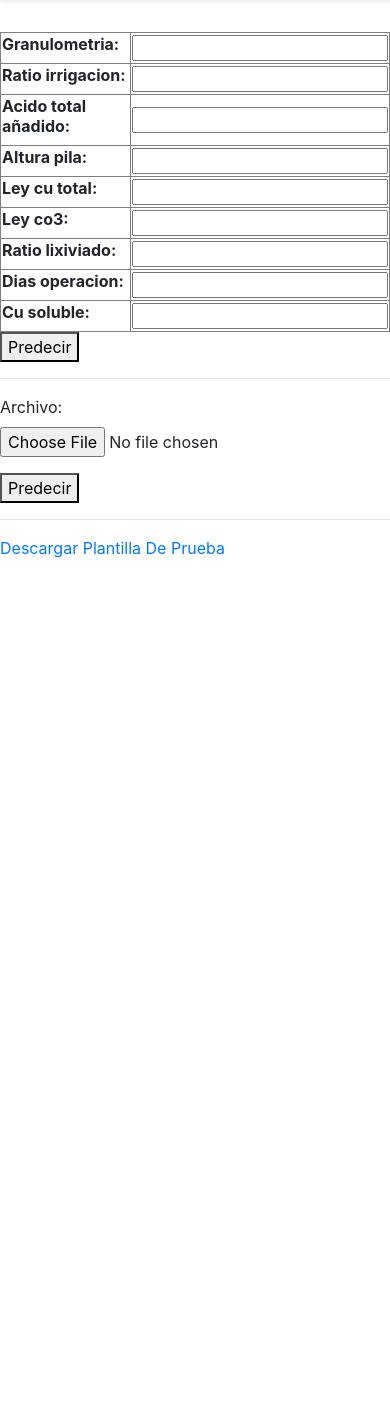
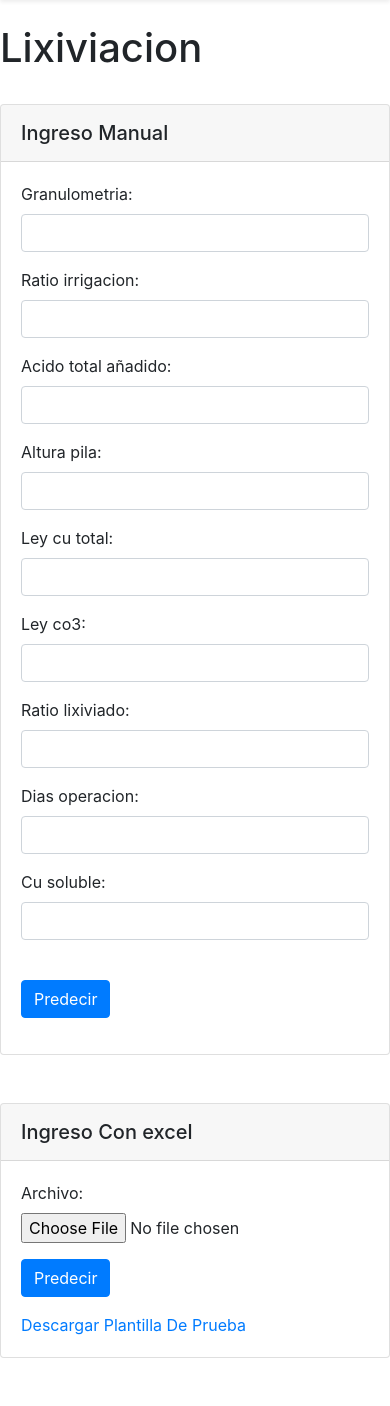
Before and after one commit to Bharragan/webPractica, a Django app: page /lixiviacion/1/ in a window 390 px wide; the page is wider, and only the part inside the window is pictured. Shown: the part 72-1478 px from the top of that part. Before the commit the page ends 630 px from the top of that part, so only its background shows below. Run offline with Django 4.2, Linux system fonts and the light colour scheme; some libraries are stand-ins or nearby versions.

Commit message:
Actualización html arreglo visual lixiviacion

```diff
--- a/base/templates/base/lixiviacion.html
+++ b/base/templates/base/lixiviacion.html
@@ -1,47 +1,77 @@
 {% extends 'main.html' %}
+
+{% block content %}
 
 {% load widget_tweaks %}
 
-{% block content %}
+<h1>Lixiviacion</h1>
+<br>
 
-<h1>{{lix.name}}</h1>
-
-<body>
+<div class="row">
+   <div class="col-md-8 mb-4">
+      <div class="card mb-4">
+         <div class="card-header py-3">
+            <h5 class="mb-0">Ingreso Manual</h5>
+         </div>
+         <div class="card-body">
             <form method="post" novalidate>
                {% csrf_token %}
-        {{ form.non_field_errors }}
                {% for hidden_field in form.hidden_fields %}
-            {{ hidden_field.erros }}
                {{ hidden_field }}
                {% endfor %}
-
-        <table border="1">
+               {% if form.non_field_errors %}
+               <div class="alert alert-danger" role="alert">
+                  {% for error in form.non_field_errors %}
+                  {{ error }}
+                  {% endfor %}
+               </div>
+               {% endif %}
                {% for field in form.visible_fields %}
-            <tr>
-                <th>{{ field.label_tag }}</th>
-                <td>
-                    {{ field.errors }}
-                    {{ field }}
-                    {{ field.help.text }}
-                </td>
-            </tr>
+               <div class="form-group">
+                  {{ field.label_tag }}
+                  {% if form.is_bound %}
+                  {% if field.errors %}
+                  {% render_field field class="form-control is-invalid" %}
+                  {% for error in field.errors %}
+                  <div class="invalid-feedback">
+                     {{ error }}
+                  </div>
                   {% endfor %}
-            </table>
-            <button type="submit" name="submit_input">Predecir</button>
+                  {% else %}
+                  {% render_field field class="form-control is-valid" %}
+                  {% endif %}
+                  {% else %}
+                  {% render_field field class="form-control" %}
+                  {% endif %}
+                  {% if field.help_text %}
+                  <small class="form-text text-muted">{{ field.help_text }}</small>
+                  {% endif %}
+               </div>
+               {% endfor %}
+               <br>
+               <button type="submit" class="btn btn-primary" name="submit_input">Predecir</button>
             </form>
-            <hr/>
-
-            <form methos="post" enctype="multipart/form-data" novalidate>
+         </div>
+      </div>
+   </div>
+   <div class="col-md-4 mb-4">
+      <div class="card mb-4">
+         <div class="card-header py-3">
+            <h5 class="mb-0">Ingreso Con excel</h5>
+         </div>
+         <div class="card-body">
+            <form method="post" enctype="multipart/form-data" novalidate>
+               <div class="form-group">
                   {% csrf_token %}
-                {{excelError}}
+                  {{ excelError }}
                   {{ excelForm.as_p }}
-                <button type="submit" name="submit_excel"> Predecir </button>
+                  <button type="submit"  class="btn btn-primary" name="submit_excel">Predecir</button>
+               </div>
             </form>
-
-            <hr />
-
             {% load static %}
-
             <a href="{% static "\PlantillaParaLixiviacion.xlsx" %}" alt="My image"> Descargar Plantilla De Prueba </a>
-
-            {% endblock content%}
+         </div>
+      </div>
+   </div>
+   {% endblock content %}
+</div>
--- a/base/views.py
+++ b/base/views.py
@@ -137,7 +137,7 @@ def randomForestLix(datos):
 
         if (datos[7] < 40):
             if(datos[6] < 2.032):
-                recomendacion += "Con estos valores se tendrá una recuperación baja, si sube x7 en: " + str(2.032 - datos[6]) + " unidades obtendrá una recuperación media después al día 40 de operación y a partir del día 74 hay que aumentar x7 en " + str(2.604 - (2.032 + (2.032 - datos[6]))) + " unidades \n"
+                recomendacion += "Con estos valores se tendrá una recuperación baja, si sube x7 en: " + str(2.032 - datos[6]) + " unidades obtendrá una recuperación media después al día 40 de operación y a partir del día 74 hay que aumentar x7 en " + str(2.604 - (2.032 + (datos[6] - 2.032))) + " unidades \n"
 
 
         if(datos[7] > 73.500):
```
Lines whose indentation alone changed are shown as unchanged.
